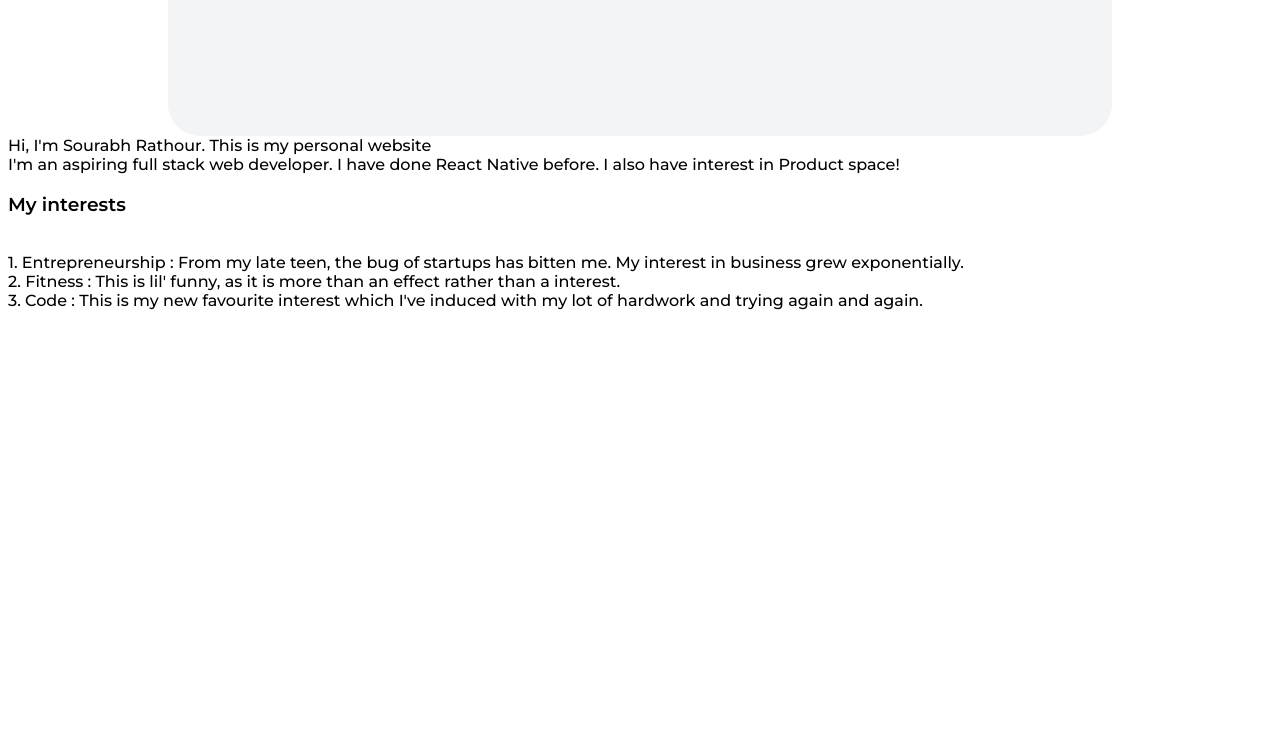
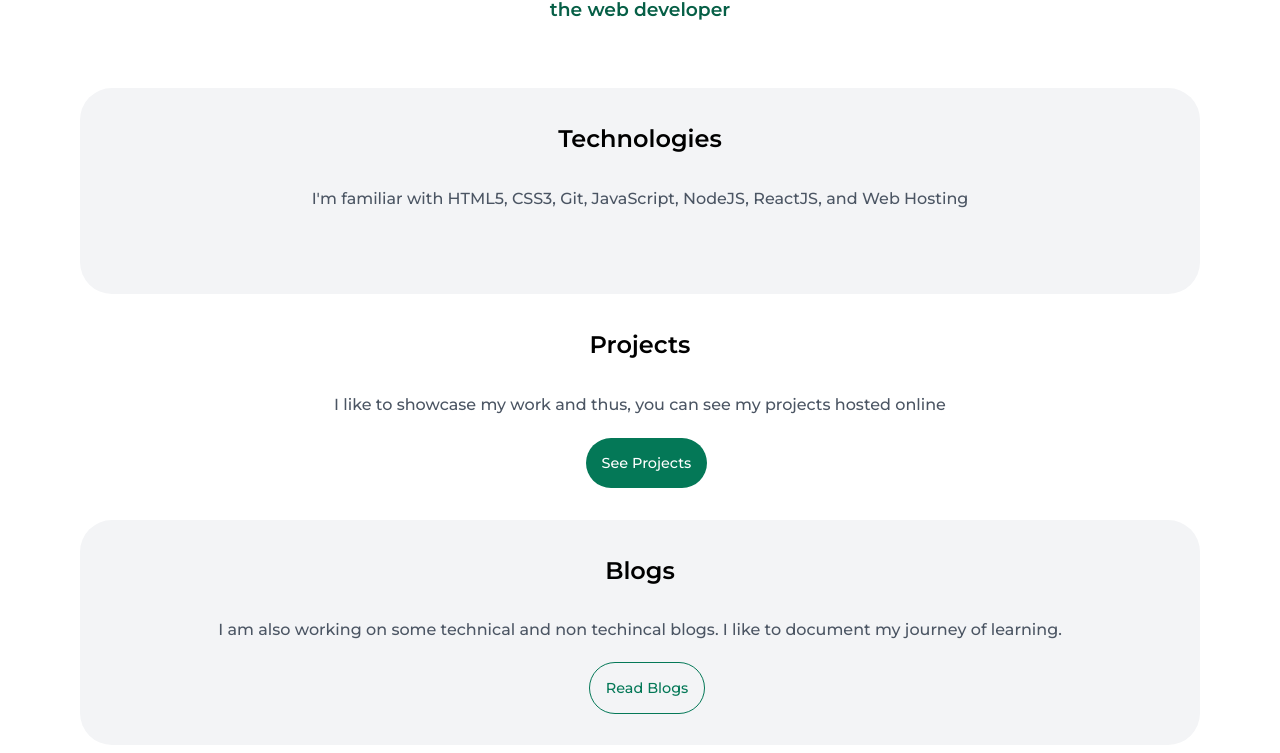
Before and after one commit to sourabhrathour45/sourabhrathour.in, a plain HTML site: page index.html in a window 1280 px wide. Shown: the part 653-1406 px from the top of the page. Before the commit the page ends 971 px from the top, so only its background shows below. Drawn offline with Linux system fonts and the light colour scheme.

Commit message:
home page

```diff
--- a/index.html
+++ b/index.html
@@ -9,7 +9,7 @@
 </head>
 <body>
     <nav class = "navigation">
-        <div><text class = "brand">sourabhrathour</text></div>
+        <div><text class = "brand"></text></div>
         <ul class ="nav-pills">
            <a class = "link"href = "/" ><l1> Home</l1></a>
             <a class = "link"href = "/"><l2>Projects</l2></a>
@@ -17,7 +17,7 @@
         </ul>
     </nav>
 
-        <img class = "hero-image" src = "images/code1.svg">
+        <img class = "hero-image" src = "images/code4.svg">
 
 
     <h2 class = "name"> Hello 👋  I am </h2>
@@ -26,19 +26,29 @@
     <h3 class = "name1">the web developer</h3>
     <br>
     <section class = "offwhite">
-        <h1 class = "name">Technologies</h1>
+        <h2 class = "tech">Technologies</h1>
+            <p class = "tech1">I'm familiar with HTML5, CSS3, Git, JavaScript, NodeJS, ReactJS, and Web Hosting</p>
     </section>
-       <Text> Hi, I'm Sourabh Rathour. This is my personal website </Text>
-       <br>
 
-       <Text> I'm an aspiring full stack web developer. I have done React Native before. I also have interest in Product space!</Text>
-       <br>
-       <h3> My interests </h3> <br>
-       <Text> 1. Entrepreneurship : From my late teen, the bug of startups has bitten me. My interest in business grew exponentially.</Text>
-       <br>
-       <Text>2. Fitness : This is lil' funny, as it is more than an effect rather than a interest.</Text>
-       <br>
-       <Text>3. Code : This is my new favourite interest which I've induced with my lot of hardwork and trying again and again.</Text>
+    <section class = "white">
+        <h2 class = "tech">Projects</h1>
+            <p class = "tech1">I like to showcase my work and thus, you can see my projects hosted online</p>
+            <div>
+            <text class = "primary-button"> See Projects</text>
+        </div>
+    </section>
+
+    <section class = "offwhite">
+        <h2 class = "tech">Blogs</h1>
+            <p class = "tech1">I am also working on some technical and non techincal blogs. I like to document my journey of learning.</p>
+            <div>
+                <text class = "secondary-button">Read Blogs</text>
+            </div>
+    </section>
+
+
+
+
 
 
 </body>
--- a/styles.css
+++ b/styles.css
@@ -7,8 +7,13 @@ body {
 
 .navigation {
     background-color: #065F46;
-    padding : 1rem;
+    padding : 0.8rem;
     border-bottom-left-radius: 2rem;
+    max-width: 70rem;
+    margin-left:auto;
+    margin-right: auto;
+    margin-top: -10px;
+    padding-bottom: 1rem;
 }
 
 .link {
@@ -24,14 +29,15 @@ body {
 
 .nav-pills {
     text-align : right;
+    padding-right: 7rem;
 }
 .hero-image {
-    max-width: 25rem;
+
+   max-width: 33rem;
     display : block;
-    margin : auto;
-    padding-right: 5rem;
+    margin: auto;
     margin-top: 4rem;
-    margin-bottom: 3rem;
+
 
 }
 
@@ -39,6 +45,9 @@ body {
     font-weight: bold;
     color:#4B5563;
     text-align: center;
+    font-size: 1.7rem;
+    margin-top: 4rem;
+
 
 
 }
@@ -47,25 +56,73 @@ body {
     font-weight: bold;
     color:#4B5563;
     text-align: center;
-    margin : 5px
+    margin : 5px;
+    font-size: 2.2rem;
+
 }
 
 .name1 {
     font-weight: bold;
     text-align: center;
     color: #065F46;
-    margin: 0px
+    margin: 0px;
+    margin-bottom: 3rem;
 
 }
 
 .offwhite{
     background-color : #F3F4F6;
-    padding-bottom : 8rem;
+    padding-bottom : 3rem;
     padding-top: 1rem;
     border-radius: 2rem;
-    flex-wrap: wrap;
-    margin-left: 10rem;
-    margin-right: 10rem;
-    margin-top : 3rem;
+    max-width: 70rem;
+    margin : auto
 
 }
+
+.tech {
+    color:#000000;
+    text-align: center;
+    padding-bottom: 1rem;
+
+}
+
+.tech1{
+    color: #4B5563;
+    text-align: center;
+    margin-bottom: 2.4rem;
+}
+
+.white {
+    background-color : #fff;
+    padding-bottom : 3rem;
+    padding-top: 1rem;
+    border-radius: 2rem;
+    max-width: 70rem;
+    margin : auto;
+
+
+}
+
+.primary-button {
+    background-color: #047857;
+    border-radius: 3rem;
+    text-align: center;
+    color : #fff;
+    padding: 1rem;
+    font-size: 0.9rem;
+    margin-left: 31.6rem;
+
+ }
+.secondary-button {
+    border-width: 0.08rem;
+    border-color: #047857 ;
+    border-radius: 3rem;
+    text-align: center;
+    color : #047857;
+    padding: 1rem;
+    font-size: 0.9rem;
+    margin-left: 31.8rem;
+    border-style: solid;
+
+}
```
Also changed, not shown: images/code3.svg (added), images/code4.svg (added), 2 other files.
